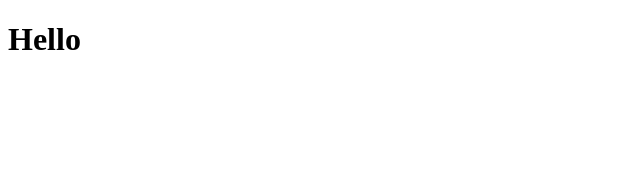
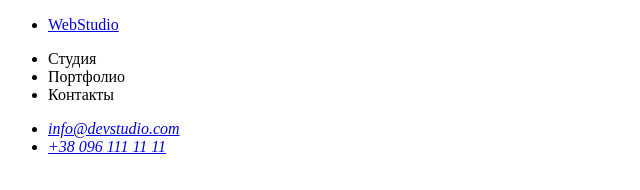
Before and after one commit to Dikolesov/goit-markup-hw-01, a plain HTML site: page index.html in a window 1280 px wide. Shown: the whole page, without its empty margins (0-640 px from the left). Drawn offline with Linux system fonts and the light colour scheme.

Commit message:
Update index.html
Добавил шапку

```diff
--- a/index.html
+++ b/index.html
@@ -1,11 +1,32 @@
+<!-- 1. лого текст <p> правильнр? -->
 <!DOCTYPE html>
-<html lang="en">
+<html lang="ru">
   <head>
     <meta charset="UTF-8" />
     <meta name="viewport" content="width=h1, initial-scale=1.0" />
-    <title>Document</title>
+    <title>Студия</title>
   </head>
   <body>
-    <h1>Hello</h1>
+    <header>
+      <nav>
+        <ul>
+          <li>
+            <a href="/"><p lang="en">WebStudio</p></a>
+          </li>
+          <li><a href="#"></a>Студия</li>
+          <li><a href="#"></a>Портфолио</li>
+          <li><a href="#"></a>Контакты</li>
+        </ul>
+      </nav>
+
+      <address>
+        <ul>
+          <li>
+            <a href="mailto:info@devstudio.com">info@devstudio.com</a>
+          </li>
+          <li><a href="tel:+38 096 111 11 11">+38 096 111 11 11</a></li>
+        </ul>
+      </address>
+    </header>
   </body>
 </html>
```
